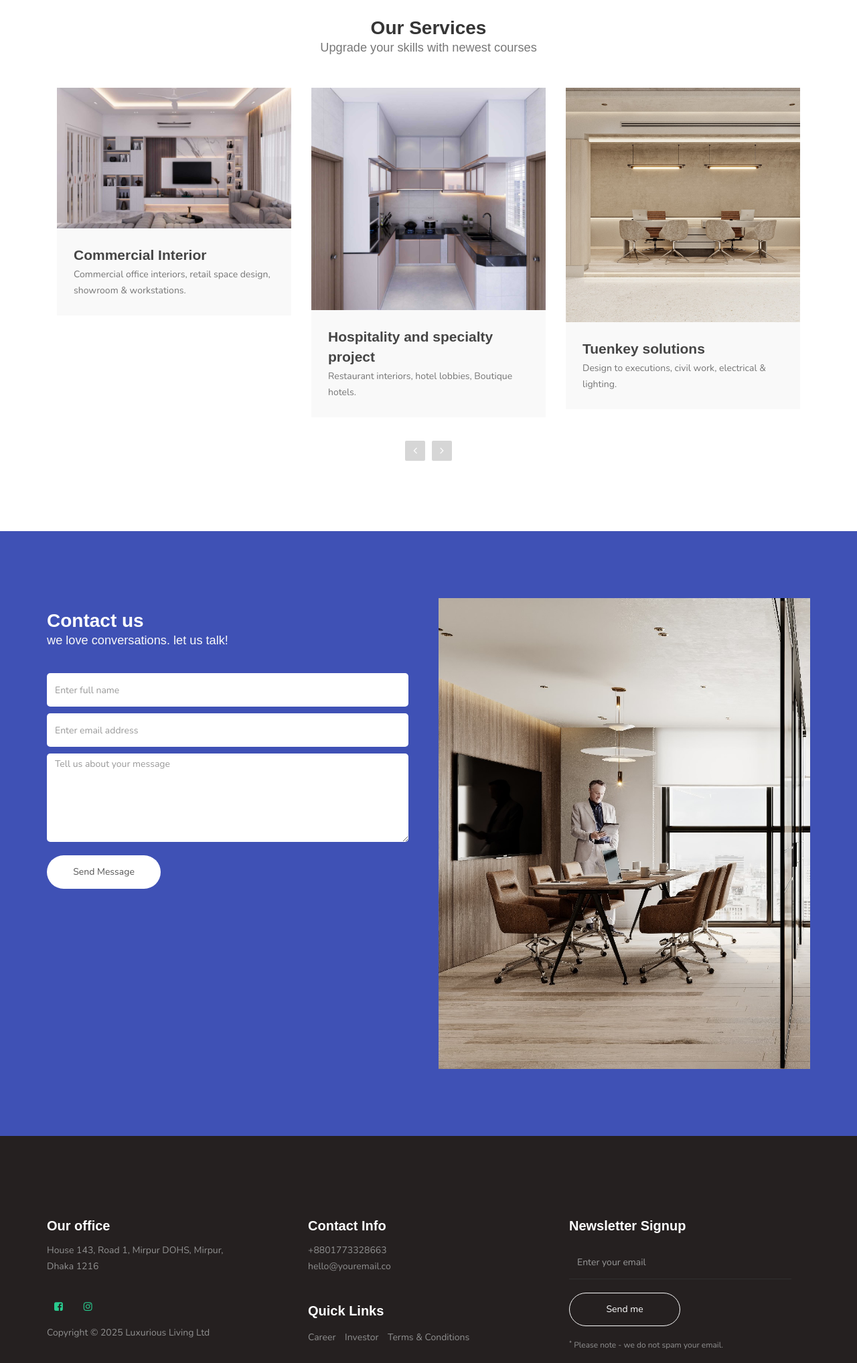
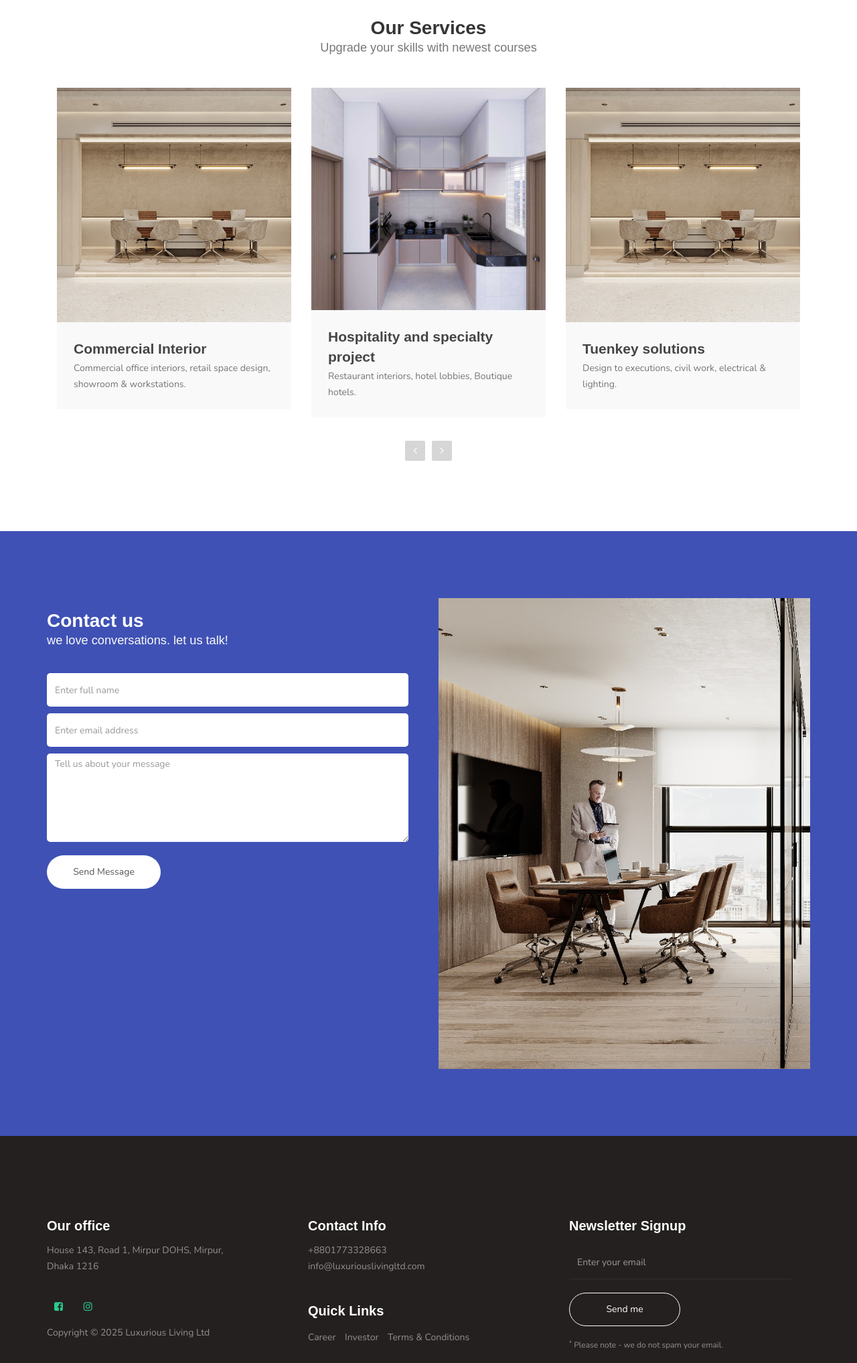
Before and after one commit to shahed-web/interior-static-frontend, a plain HTML site: page index.html in a window 1280 px wide. Shown: the part 1920-3955 px from the top of the page at 67% size. Drawn offline with nearby package versions, Linux system fonts and the light colour scheme; a web font is replaced by a local one.

Commit message:
changed content

```diff
--- a/index.html
+++ b/index.html
@@ -337,7 +337,7 @@
                                         <div class="courses-thumb">
                                              <div class="courses-top">
                                                   <div class="courses-image">
-                                                       <img src="images/courses-image2.jpg" class="img-responsive" alt="">
+                                                       <img src="images/courses-image4.jpg" class="img-responsive" alt="">
                                                   </div>
                                                   <!-- <div class="courses-date">
                                                        <span><i class="fa fa-calendar"></i> 20 / 7 / 2018</span>
@@ -589,7 +589,7 @@
                               </div>
                               <address>
                                    <p>+8801773328663</p>
-                                   <p><a href="mailto:youremail.co">hello@youremail.co</a></p>
+                                   <p><a href="mailto:youremail.co">info@luxuriouslivingltd.com</a></p>
                               </address>
 
                               <div class="footer_menu">
```
